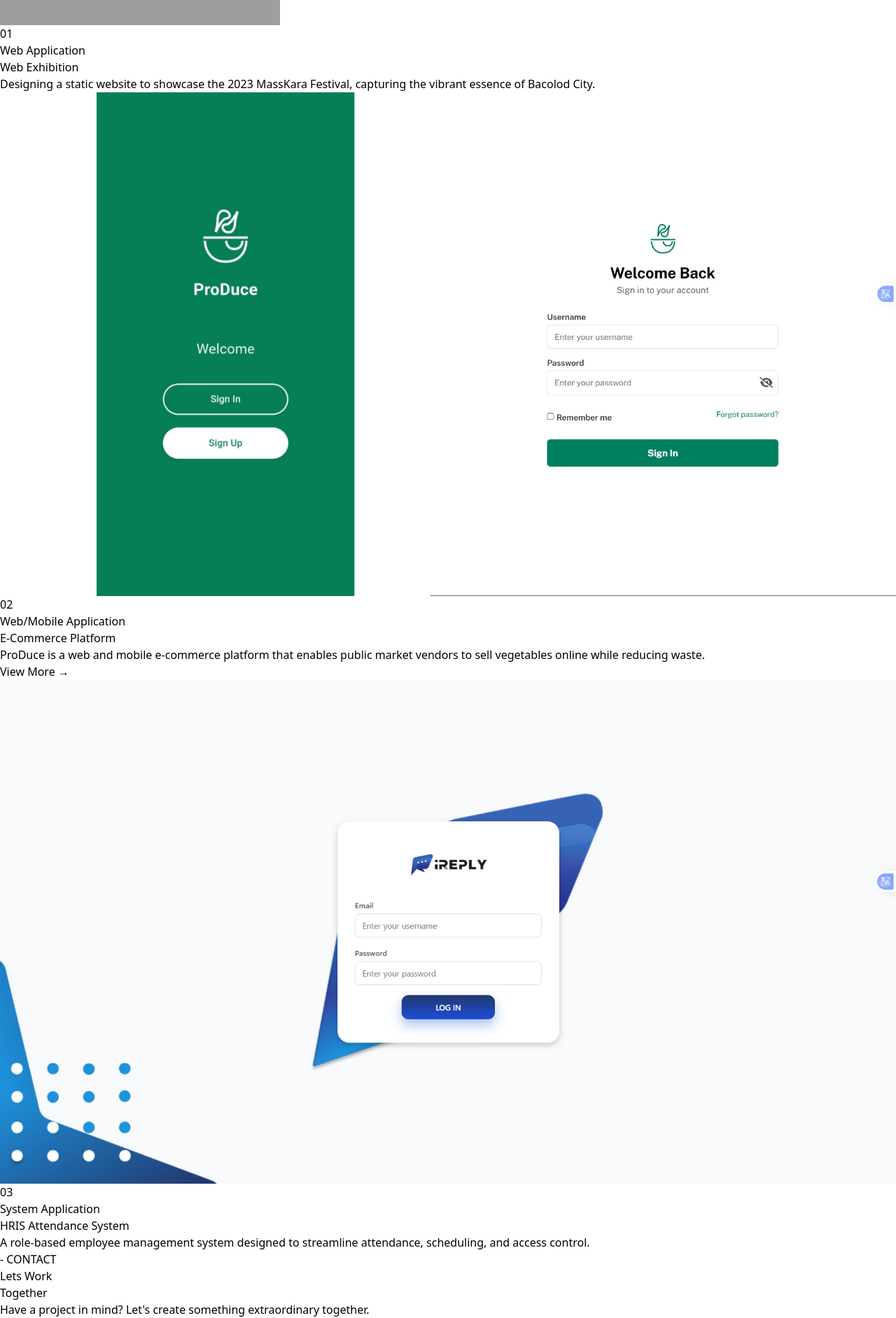
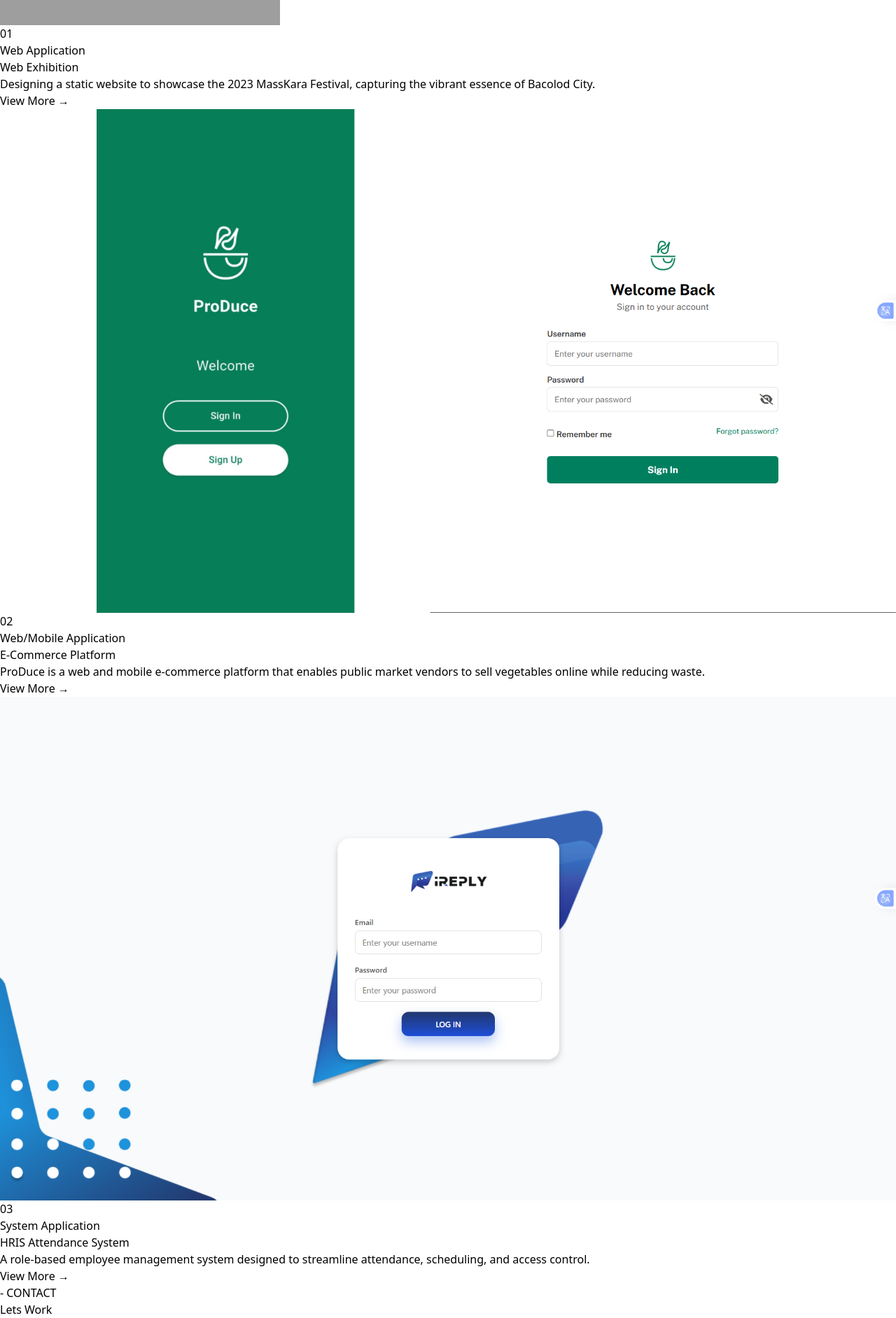
Before and after one commit to dennisseverino/My_Portfolio, a React (Vite) app: page / in a window 1280 px wide. Shown: the part 1820-3704 px from the top of the page at 70% size. Built offline with nearby package versions, Linux system fonts and the light colour scheme; grey boxes are pictures that could not be loaded.

Commit message:
link projects

```diff
--- a/src/components/Projects.tsx
+++ b/src/components/Projects.tsx
@@ -6,6 +6,7 @@
   title: string;
   description: string;
   image: string;
+  link: string;
 };
 
 const projects: Project[] = [
@@ -16,6 +17,7 @@
     description:
       "Designing a static website to showcase the 2023 MassKara Festival, capturing the vibrant essence of Bacolod City.",
     image: "/1.svg",
+    link: "/masskaraWebsite/index.html",
   },
   {
     id: "02",
@@ -24,6 +26,8 @@
     description:
       "ProDuce is a web and mobile e-commerce platform that enables public market vendors to sell vegetables online while reducing waste.",
     image: "/2.svg",
+    link: "/produce",
+
   },
   {
     id: "03",
@@ -32,6 +36,7 @@
     description:
       "A role-based employee management system designed to streamline attendance, scheduling, and access control.",
     image: "/3.svg",
+    link: "#",
   },
 ];
 
@@ -93,13 +98,23 @@
                   {project.description}
                 </p>
 
-                {project.id === "02" && (
-                  <Link
-                    to="/produce"
-                    className="text-[#82FFF3] text-sm hover:underline"
-                  >
-                    View More →
-                  </Link>
+                {project.link && (
+                  project.link.endsWith(".html") ? (
+                    <a
+                      href={project.link}
+                      target="_blank"
+                      className="text-[#82FFF3] text-sm hover:underline"
+                    >
+                      View More →
+                    </a>
+                  ) : (
+                    <Link
+                      to={project.link}
+                      className="text-[#82FFF3] text-sm hover:underline"
+                    >
+                      View More →
+                    </Link>
+                  )
                 )}
               </div>
 
```
